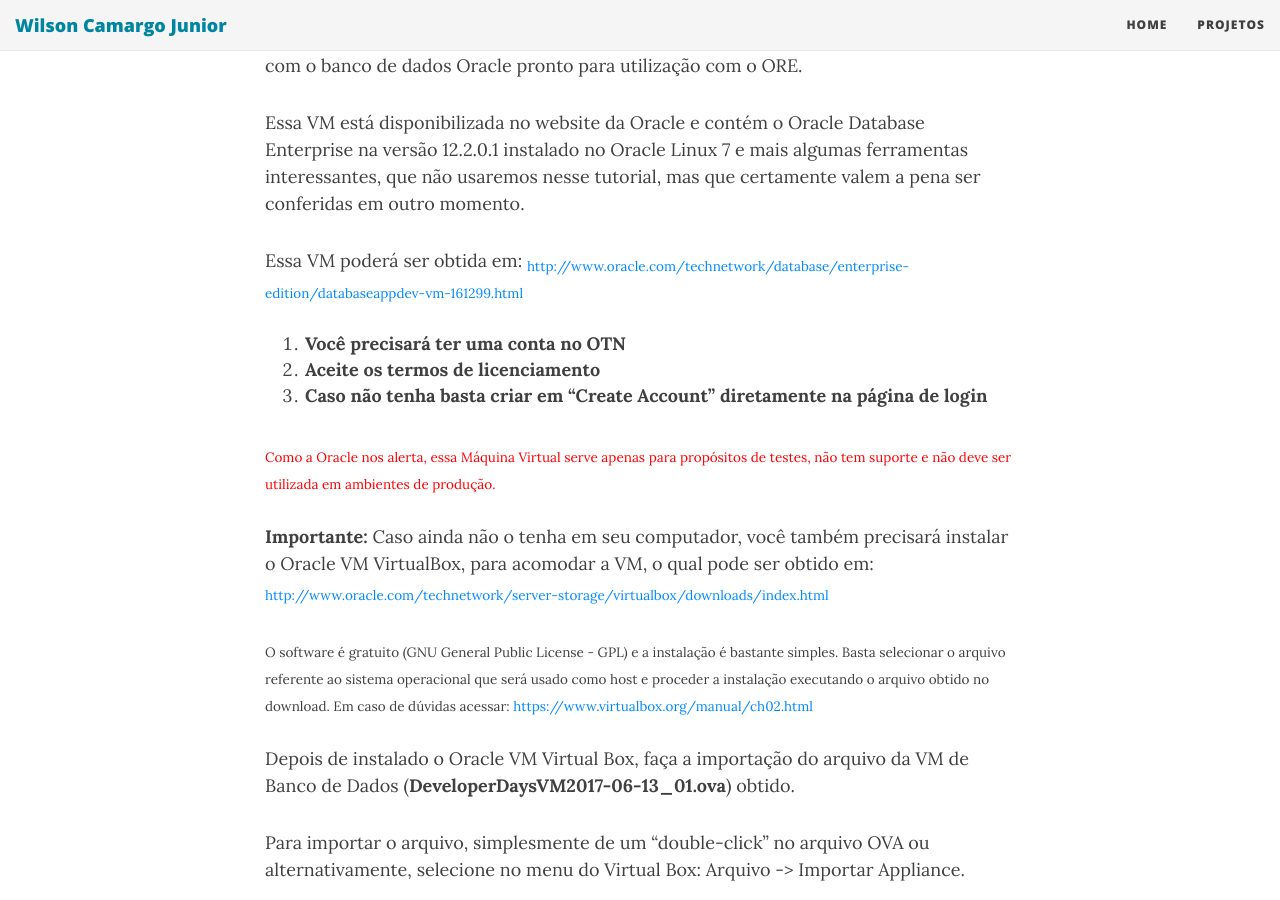
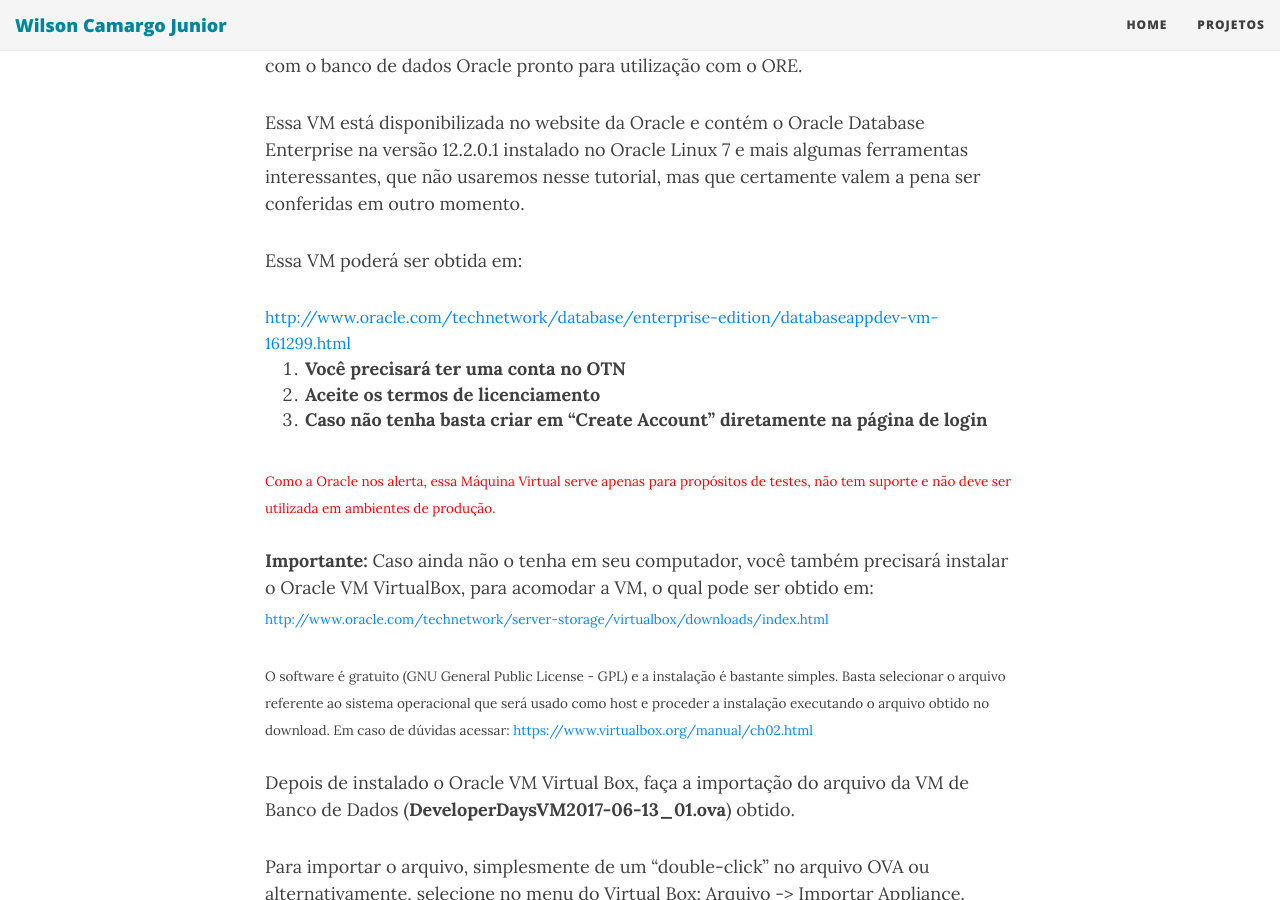
Before and after one commit to wilson-camargo-jr/teste, a Jekyll site: the page built from _posts/2018-06-17-ANN-ORE-P2.md, in a window 1280 px wide and 900 px high, scrolled down 846 px. Built offline with Jekyll 4.4.1, drawn with Linux system fonts in a browser that asks for light colours; nearby versions of some CDN libraries.

Commit message:
Update 2018-06-17-ANN-ORE-P2.md

```diff
--- a/_posts/2018-06-17-ANN-ORE-P2.md
+++ b/_posts/2018-06-17-ANN-ORE-P2.md
@@ -15,7 +15,7 @@
 Essa VM está disponibilizada no website da Oracle e contém o Oracle Database Enterprise na versão 12.2.0.1 instalado no Oracle Linux 7 e mais algumas ferramentas interessantes, que não usaremos nesse tutorial, mas que certamente valem a pena ser conferidas em outro momento.
 
 Essa VM poderá ser obtida em:
-<sub><a href="www.oracle.com/technetwork/database/enterprise-edition/databaseappdev-vm-161299.html" target="_blank"> http://www.oracle.com/technetwork/database/enterprise-edition/databaseappdev-vm-161299.html</a></sub>
+<font size=3><a href="www.oracle.com/technetwork/database/enterprise-edition/databaseappdev-vm-161299.html" target="_blank"> http://www.oracle.com/technetwork/database/enterprise-edition/databaseappdev-vm-161299.html</a></font>
 
 1.	**Você precisará ter uma conta no OTN**
 2.	**Aceite os termos de licenciamento**
```
